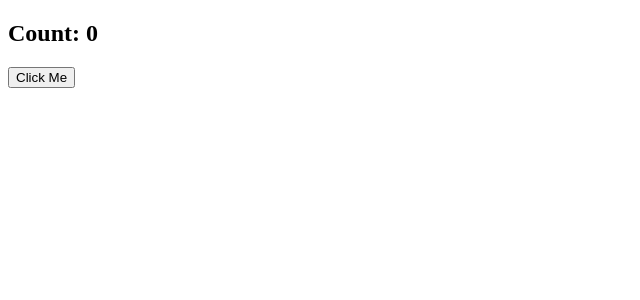
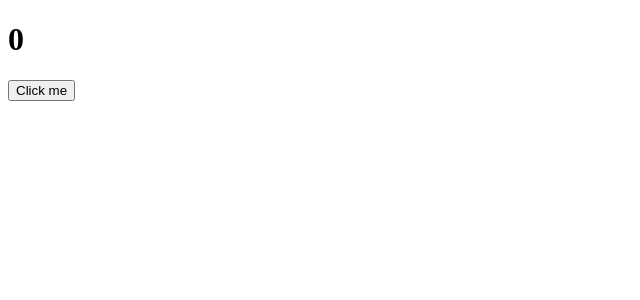
Before and after one commit to fahadPathan7/MERN-stack, a React (Vite) app in the folder vite-project/: page / in a window 1280 px wide. Shown: the top 300 px of the page, without its empty margins (0-640 px from the left). Built offline with nearby package versions, Linux system fonts and the light colour scheme.

Commit message:
react: learned hooks

```diff
--- a/vite-project/src/App.jsx
+++ b/vite-project/src/App.jsx
@@ -4,13 +4,13 @@
 import React from 'react';
 
 // internal import
-import EventBinding from './components/EventBinding/EventBinding';
+import Hooks from './components/Hooks/Hooks';
 
 function App() {
 
   return (
     <div>
-      <EventBinding />
+      <Hooks />
     </div>
   );
 }
--- /dev/null
+++ b/vite-project/src/components/Hooks/Hooks.jsx
@@ -0,0 +1,18 @@
+import React from 'react'
+
+function Hooks() {
+  const [count, setCount] = React.useState(0)
+
+  const handleIncrement = () => {
+    setCount(count + 1);
+  }
+
+  return (
+    <div>
+        <h1>{count}</h1>
+        <button onClick={handleIncrement}>Click me</button>
+    </div>
+  )
+}
+
+export default Hooks;
```
